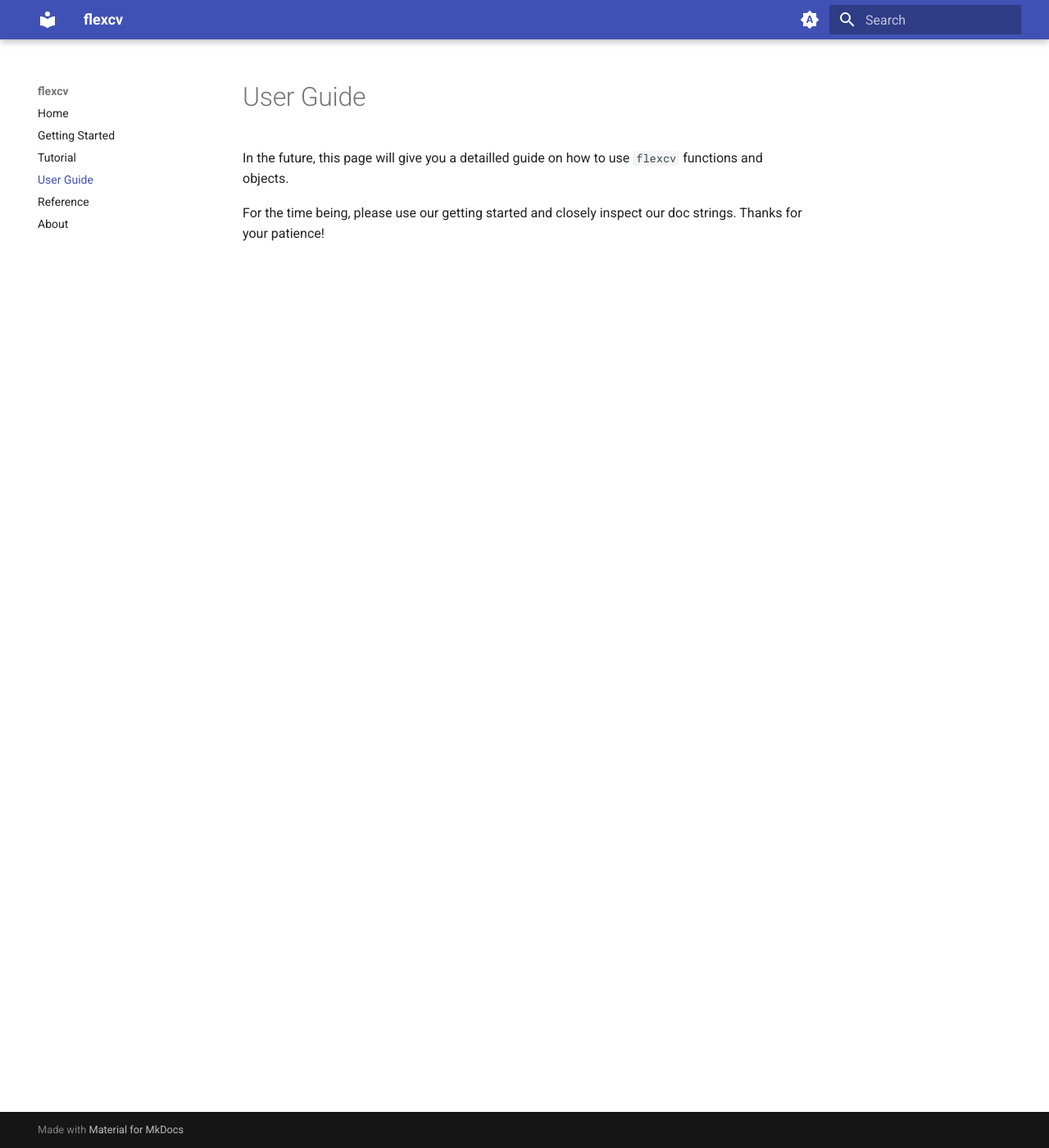
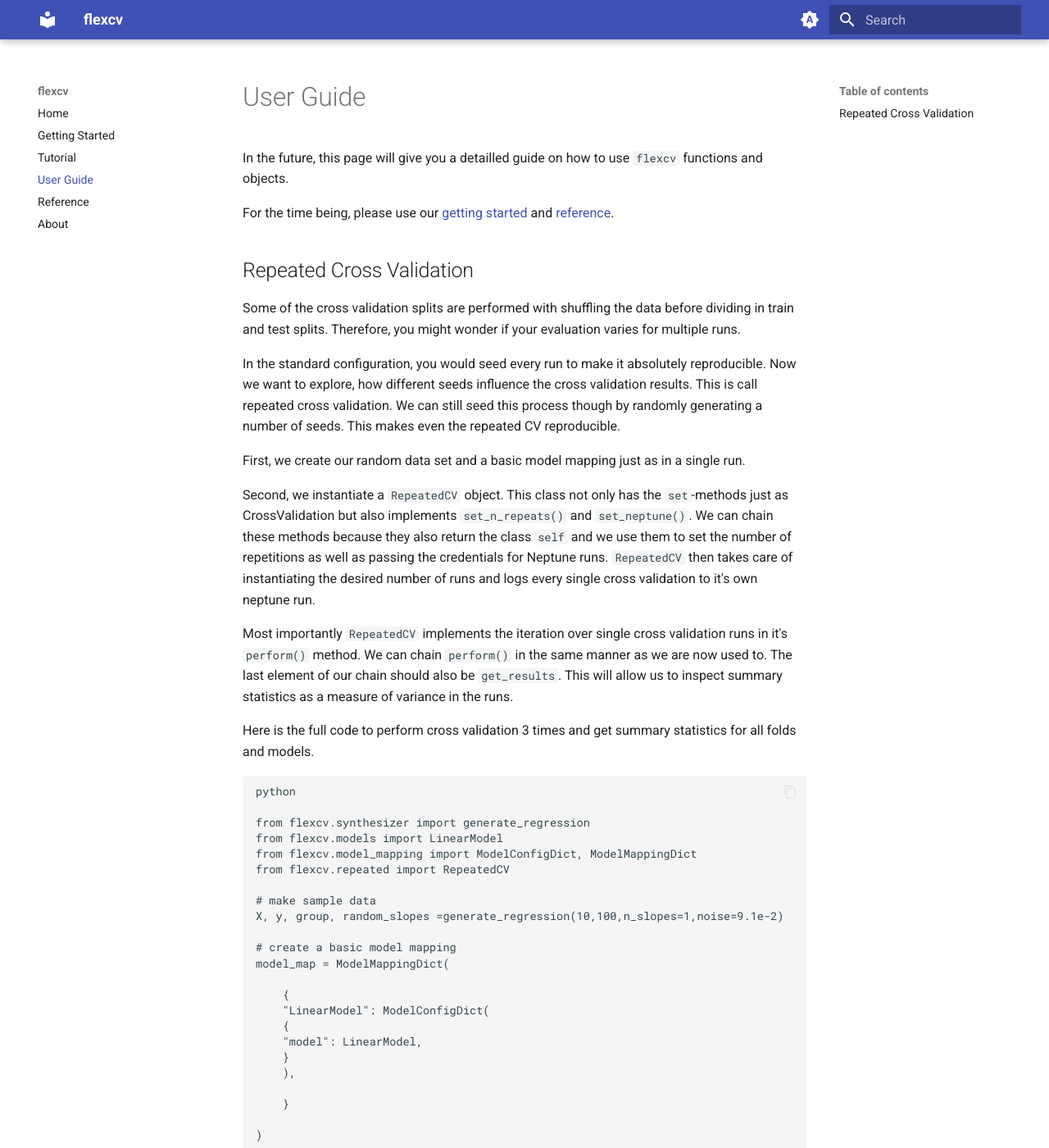
Before and after one commit to radlfabs/flexcv, an MkDocs documentation site: the page built from docs/user-guide.md, in a window 1280 px wide and 1400 px high. Shown: the whole window at 82% size. Built offline with MkDocs 1.6.1 and Material for MkDocs 9.7.7, drawn with Linux system fonts in a browser that asks for light colours; some of the changed text lies outside the part shown.

Commit message:
add repeated user guide

````diff
--- a/docs/user-guide.md
+++ b/docs/user-guide.md
@@ -2,4 +2,58 @@
 
 In the future, this page will give you a detailled guide on how to use `flexcv` functions and objects.
 
-For the time being, please use our getting started and closely inspect our doc strings. Thanks for your patience!
+For the time being, please use our [getting started](getting-started.md) and [reference](reference.md).
+
+## Repeated Cross Validation
+
+Some of the cross validation splits are performed with shuffling the data before dividing in train and test splits. Therefore, you might wonder if your evaluation varies for multiple runs.
+
+In the standard configuration, you would seed every run to make it absolutely reproducible. Now we want to explore, how different seeds influence the cross validation results. This is call repeated cross validation. We can still seed this process though by randomly generating a number of seeds. This makes even the repeated CV reproducible.
+
+First, we create our random data set and a basic model mapping just as in a single run.
+
+Second, we instantiate a `RepeatedCV` object. This class not only has the `set`-methods just as CrossValidation but also implements `set_n_repeats()` and `set_neptune()`. We can chain these methods because they also return the class `self` and we use them to set the number of repetitions as well as passing the credentials for Neptune runs. `RepeatedCV` then takes care of instantiating the desired number of runs and logs every single cross validation to it's own neptune run.
+
+Most importantly `RepeatedCV` implements the iteration over single cross validation runs in it's `perform()` method. We can chain `perform()` in the same manner as we are now used to. The last element of our chain should also be `get_results`. This will allow us to inspect summary statistics as a measure of variance in the runs.
+
+Here is the full code to perform cross validation 3 times and get summary statistics for all folds and models.
+
+```
+python
+
+from flexcv.synthesizer import generate_regression
+from flexcv.models import LinearModel
+from flexcv.model_mapping import ModelConfigDict, ModelMappingDict
+from flexcv.repeated import RepeatedCV
+
+# make sample data
+X, y, group, random_slopes =generate_regression(10,100,n_slopes=1,noise=9.1e-2)
+
+# create a basic model mapping
+model_map = ModelMappingDict(
+
+    {
+    "LinearModel": ModelConfigDict(
+    {
+    "model": LinearModel,
+    }
+    ),
+
+    }
+
+)
+
+credentials = {}
+
+rcv = (
+    RepeatedCV()
+    .set_data(X, y, group,dataset_name="ExampleData")
+    .set_models(model_map)
+    .set_n_repeats(3)
+    .set_neptune(credentials)
+    .perform()
+    .get_results()
+)
+
+rcv.summary.to_excel("repeated_cv.xlsx")  # save dataframe to excel file
+```
````
Also changed, not shown: docs/getting-started.md (+1 -1 lines), 1 other file.
